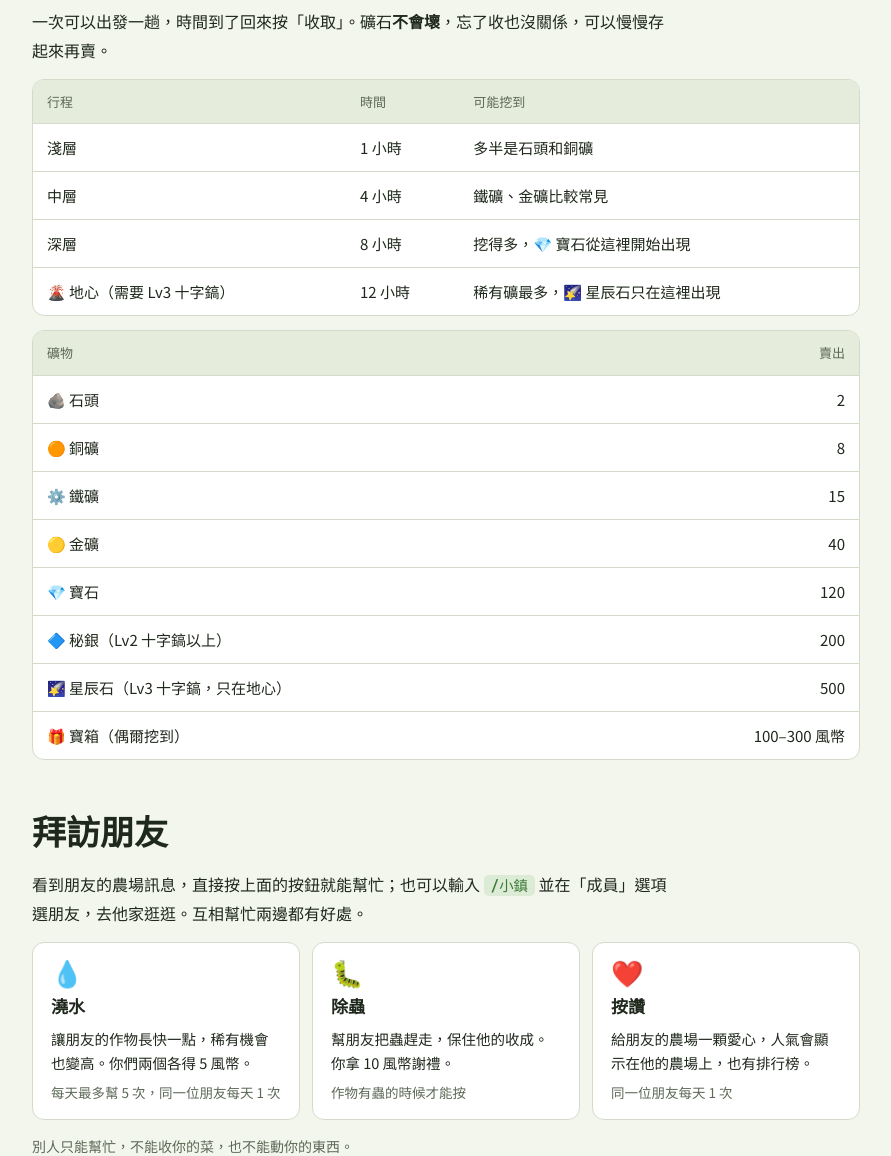
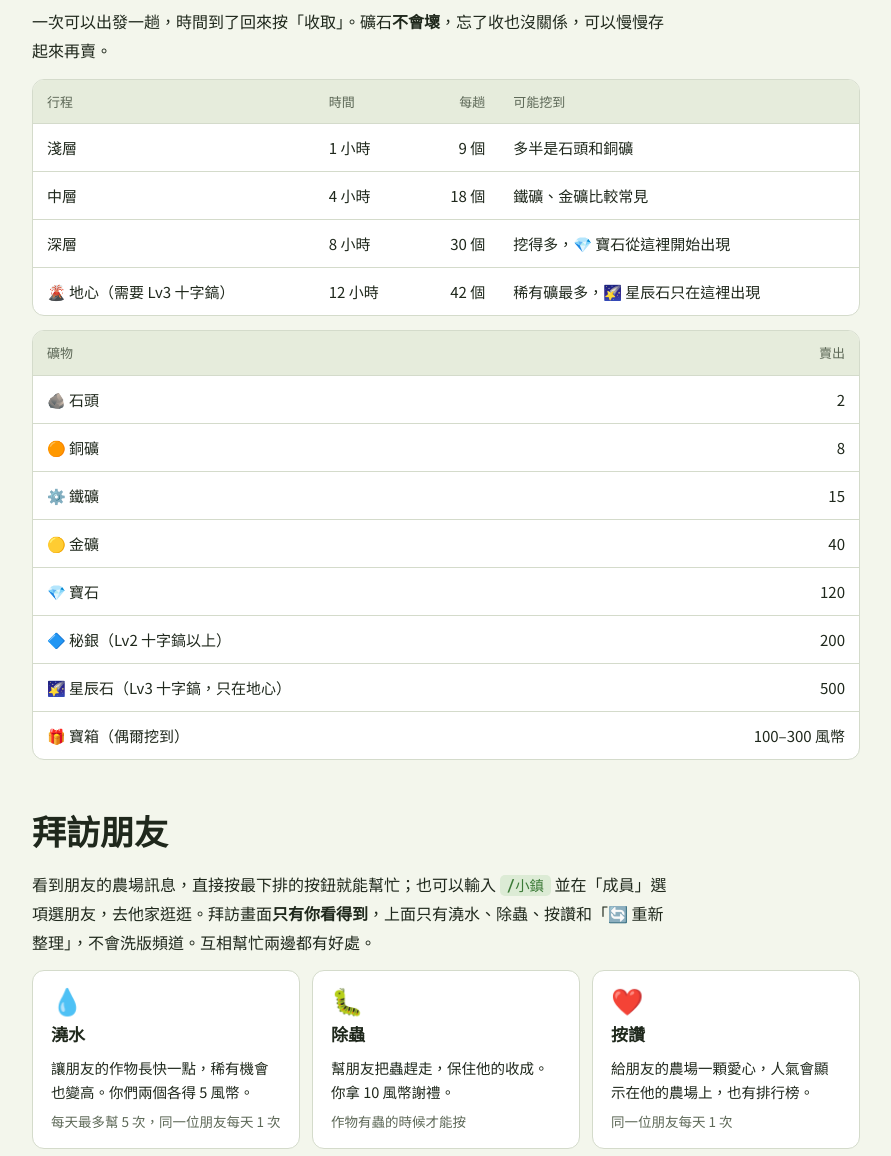
Before and after one commit to Future-Tens/WithYuTogether, a plain HTML site: page index.html in a window 1280 px wide. Shown: the part 3300-4456 px from the top of the page, without its empty margins (194-1085 px from the left). Drawn offline with Linux system fonts and the light colour scheme; a web font is replaced by a local one.

Commit message:
[ 26/11/17 ] Guide: mine yields, visitor view; merge into v1.3.0 changelog.
Co-Authored-By: Claude Opus 5.5 <noreply@anthropic.com>

```diff
--- a/index.html
+++ b/index.html
@@ -253,12 +253,12 @@ footer { margin-top: 64px; padding-top: 16px; border-top: 1px solid var(--line);
     <h2>挖礦</h2>
     <p>一次可以出發一趟，時間到了回來按「收取」。礦石<b>不會壞</b>，忘了收也沒關係，可以慢慢存起來再賣。</p>
     <div class="tbl"><table>
-      <thead><tr><th>行程</th><th>時間</th><th class="w">可能挖到</th></tr></thead>
+      <thead><tr><th>行程</th><th>時間</th><th class="num">每趟</th><th class="w">可能挖到</th></tr></thead>
       <tbody>
-        <tr><td>淺層</td><td>1 小時</td><td class="w">多半是石頭和銅礦</td></tr>
-        <tr><td>中層</td><td>4 小時</td><td class="w">鐵礦、金礦比較常見</td></tr>
-        <tr><td>深層</td><td>8 小時</td><td class="w">挖得多，💎 寶石從這裡開始出現</td></tr>
-        <tr><td>🌋 地心（需要 Lv3 十字鎬）</td><td>12 小時</td><td class="w">稀有礦最多，🌠 星辰石只在這裡出現</td></tr>
+        <tr><td>淺層</td><td>1 小時</td><td class="num">9 個</td><td class="w">多半是石頭和銅礦</td></tr>
+        <tr><td>中層</td><td>4 小時</td><td class="num">18 個</td><td class="w">鐵礦、金礦比較常見</td></tr>
+        <tr><td>深層</td><td>8 小時</td><td class="num">30 個</td><td class="w">挖得多，💎 寶石從這裡開始出現</td></tr>
+        <tr><td>🌋 地心（需要 Lv3 十字鎬）</td><td>12 小時</td><td class="num">42 個</td><td class="w">稀有礦最多，🌠 星辰石只在這裡出現</td></tr>
       </tbody>
     </table></div>
     <div class="tbl"><table>
@@ -278,7 +278,7 @@ footer { margin-top: 64px; padding-top: 16px; border-top: 1px solid var(--line);
 
   <section id="friends">
     <h2>拜訪朋友</h2>
-    <p>看到朋友的農場訊息，直接按上面的按鈕就能幫忙；也可以輸入 <code>/小鎮</code> 並在「成員」選項選朋友，去他家逛逛。互相幫忙兩邊都有好處。</p>
+    <p>看到朋友的農場訊息，直接按最下排的按鈕就能幫忙；也可以輸入 <code>/小鎮</code> 並在「成員」選項選朋友，去他家逛逛。拜訪畫面<b>只有你看得到</b>，上面只有澆水、除蟲、按讚和「🔄 重新整理」，不會洗版頻道。互相幫忙兩邊都有好處。</p>
     <div class="help">
       <div><span class="ic">💧</span><b>澆水</b><span>讓朋友的作物長快一點，稀有機會也變高。你們兩個各得 5 風幣。</span><span class="lim">每天最多幫 5 次，同一位朋友每天 1 次</span></div>
       <div><span class="ic">🐛</span><b>除蟲</b><span>幫朋友把蟲趕走，保住他的收成。你拿 10 風幣謝禮。</span><span class="lim">作物有蟲的時候才能按</span></div>
```
Also changed, not shown: updates.html (+6 -4 lines).
